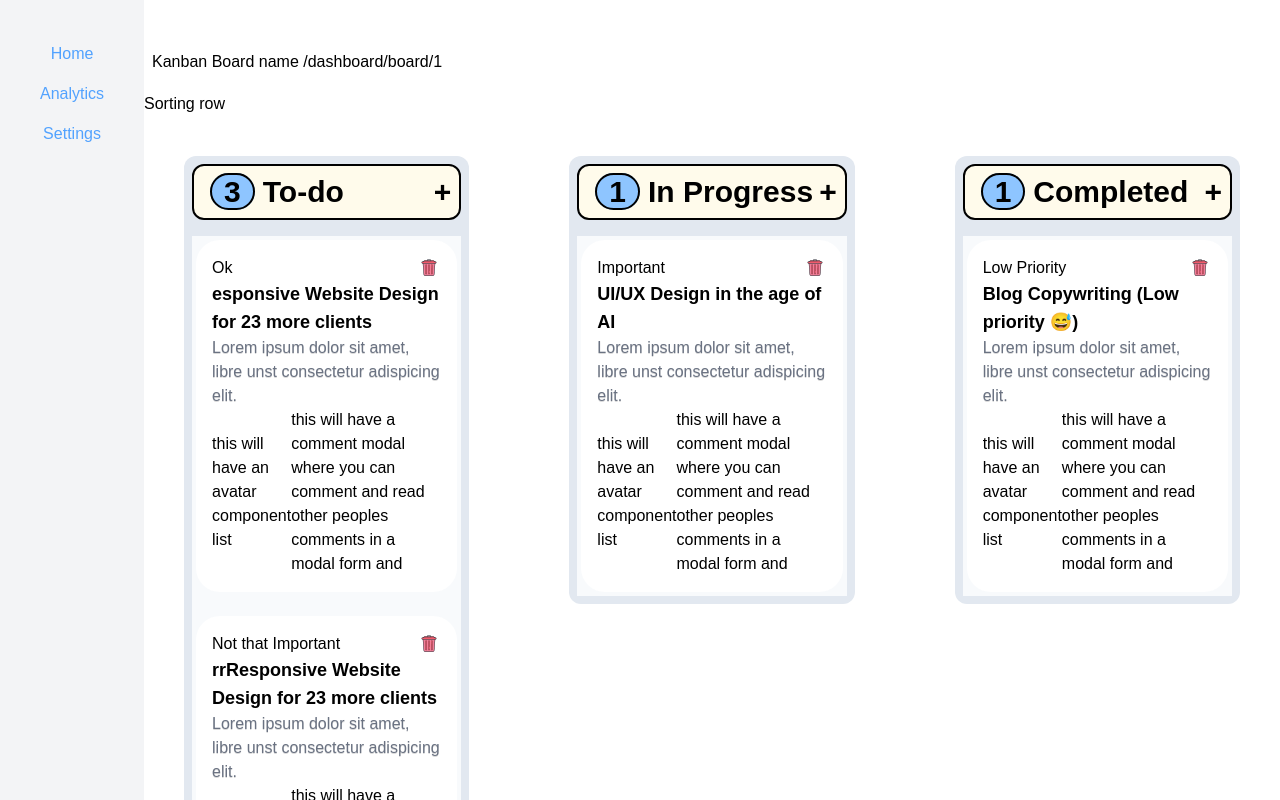
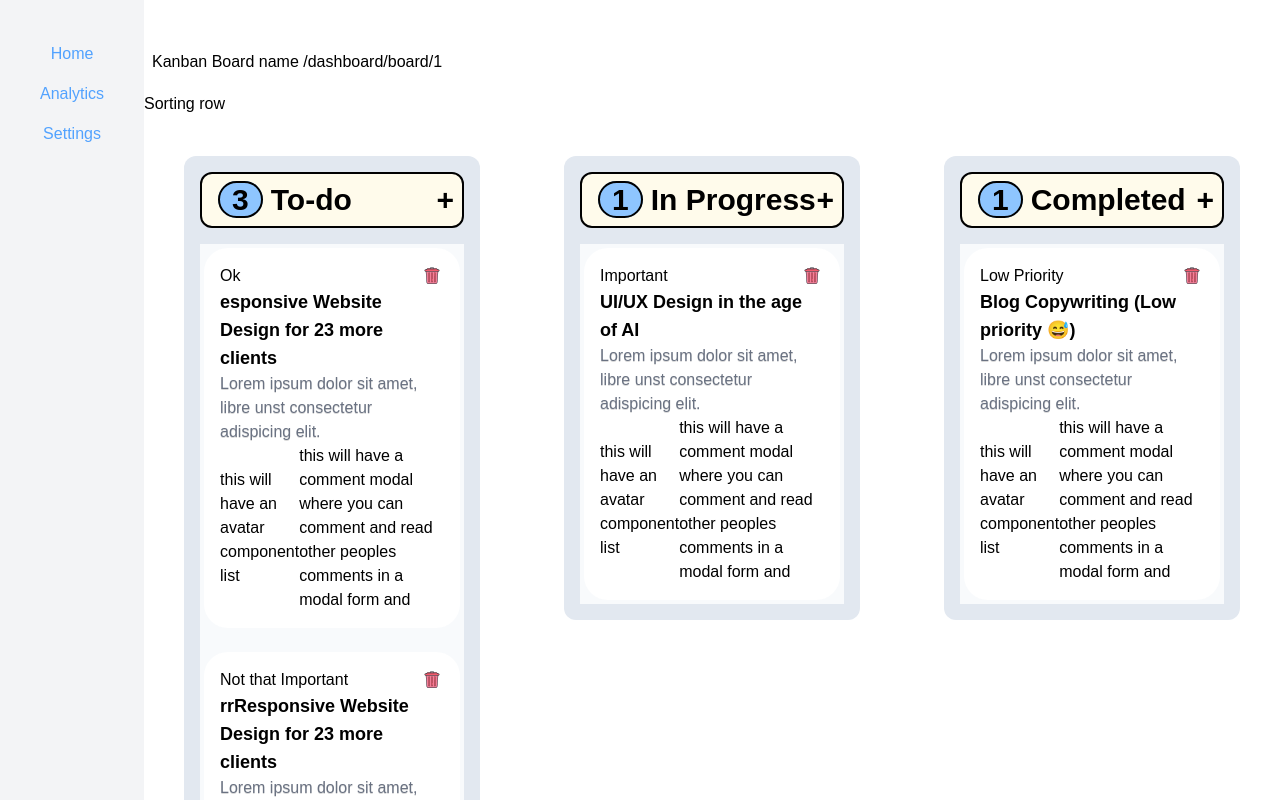
Before and after one commit to Anurag1096/knaban-board, a Next.js app: page /dashboard/board/1 in a window 1280 px wide. Shown: the top 800 px of the page. Built offline with nearby package versions, Linux system fonts and the light colour scheme.

Commit message:
fix(css): fixing responsive, column issues

```diff
--- a/src/app/dashboard/board/[id]/page.tsx
+++ b/src/app/dashboard/board/[id]/page.tsx
@@ -42,19 +42,19 @@ export default function Home() {
 
 
   return (<>
-  <div className="flex flex-col ">
+  <div className="flex flex-col w-full ">
 
   <NavBar boardName={pathName}/>
 
     <DragDropContext onDragEnd={(result) => onDrag(result)}>
-      <div className=" mt-10 grid-rows-1 md:grid grid-cols-3 md:gap-5">
+      <div className=" mt-10 grid-rows-1  md:grid grid-cols-3 md:gap-1">
 
         {BoardData.map((columns) => {
 
           return (
             <div
             key={columns.id}
-              className="flex flex-col mx-10 h-fit  rounded-xl  bg-[#E2E8F0] "
+              className="flex flex-col mx-10 mb-8 h-fit w-fit p-2 rounded-xl  bg-[#E2E8F0] "
             >
               <ColumnName
                 name={columns.name}
@@ -73,7 +73,7 @@ export default function Home() {
                   <div
                     ref={provided.innerRef}
                     {...provided.droppableProps}
-                    className="flex flex-col gap-6 p-2"
+                    className="flex flex-col gap-8 p-2"
                   >
                     <BoardView cards={columns.cards} columnsId={columns.id} />
                     {provided.placeholder}
```
